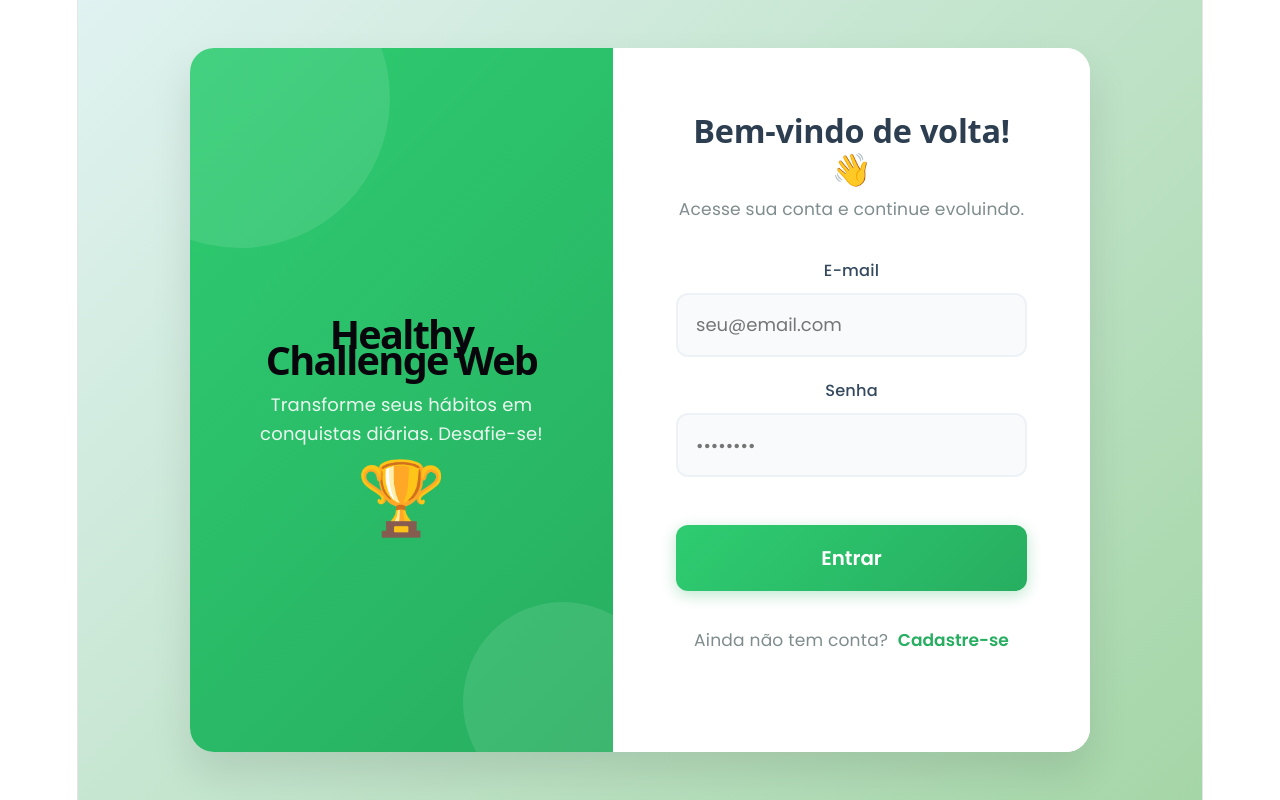
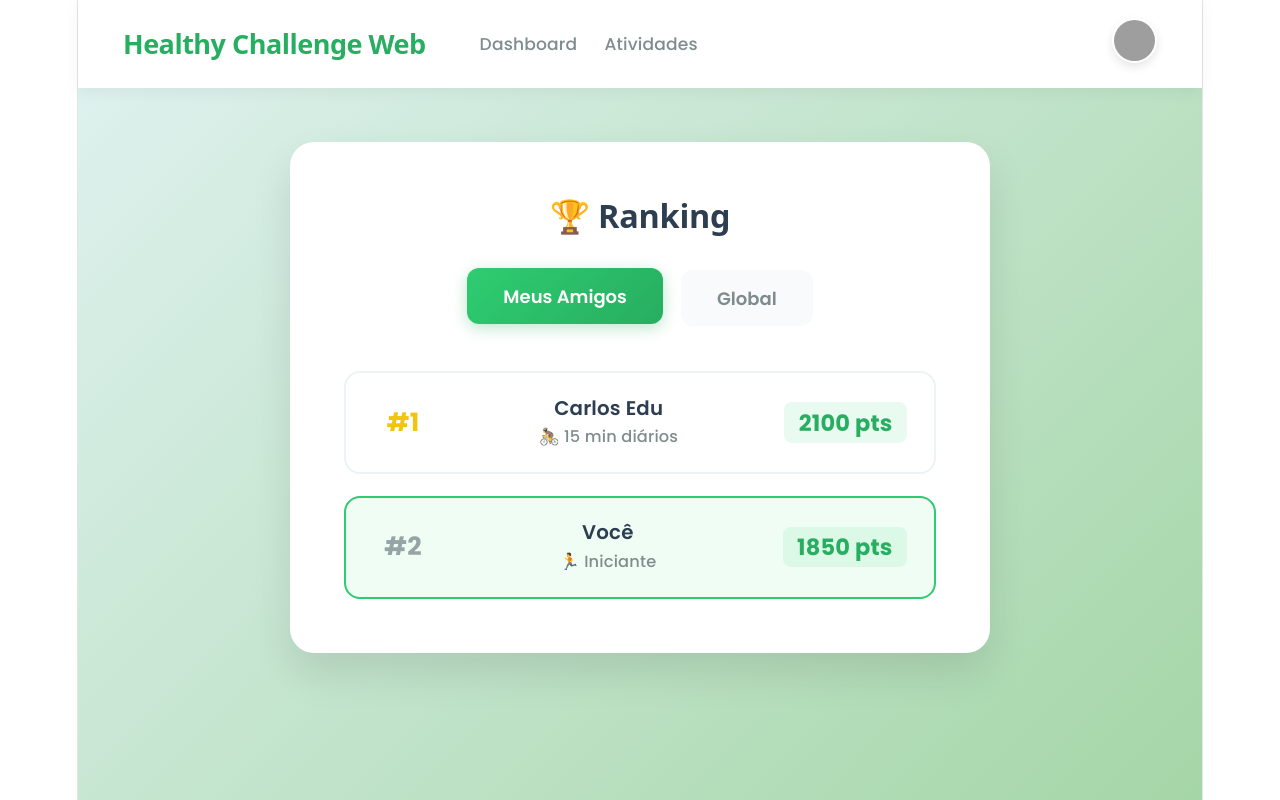
Before and after one commit to AlunoKevin/Healthy-Challenge-Web, a React (Vite) app: page / in a window 1280 px wide. Built offline with nearby package versions, Linux system fonts and the light colour scheme; grey boxes are pictures that could not be loaded.

Commit message:
Revert "fluxo de login para ranking"
This reverts commit 4caf2cb903f16aa70ad5b08752376d68bea0709a.

```diff
--- a/src/App.jsx
+++ b/src/App.jsx
@@ -4,25 +4,29 @@ import Cadastro from './components/Cadastro';
 import Ranking from './components/Ranking';
 
 function App() {
-  const [telaAtual, setTelaAtual] = useState('login');
+  const [telaAtual, setTelaAtual] = useState('ranking');
 
   return (
     <div style={{ margin: 0, padding: 0, fontFamily: 'sans-serif' }}>
+
       {telaAtual === 'login' && (
         <Login
           onIrParaCadastro={() => setTelaAtual('cadastro')}
           onSucesso={() => setTelaAtual('ranking')}
         />
       )}
+
       {telaAtual === 'cadastro' && (
         <Cadastro
           onIrParaLogin={() => setTelaAtual('login')}
           onSucesso={() => setTelaAtual('ranking')}
         />
       )}
+
       {telaAtual === 'ranking' && (
         <Ranking />
       )}
+
     </div>
   );
 }
```
